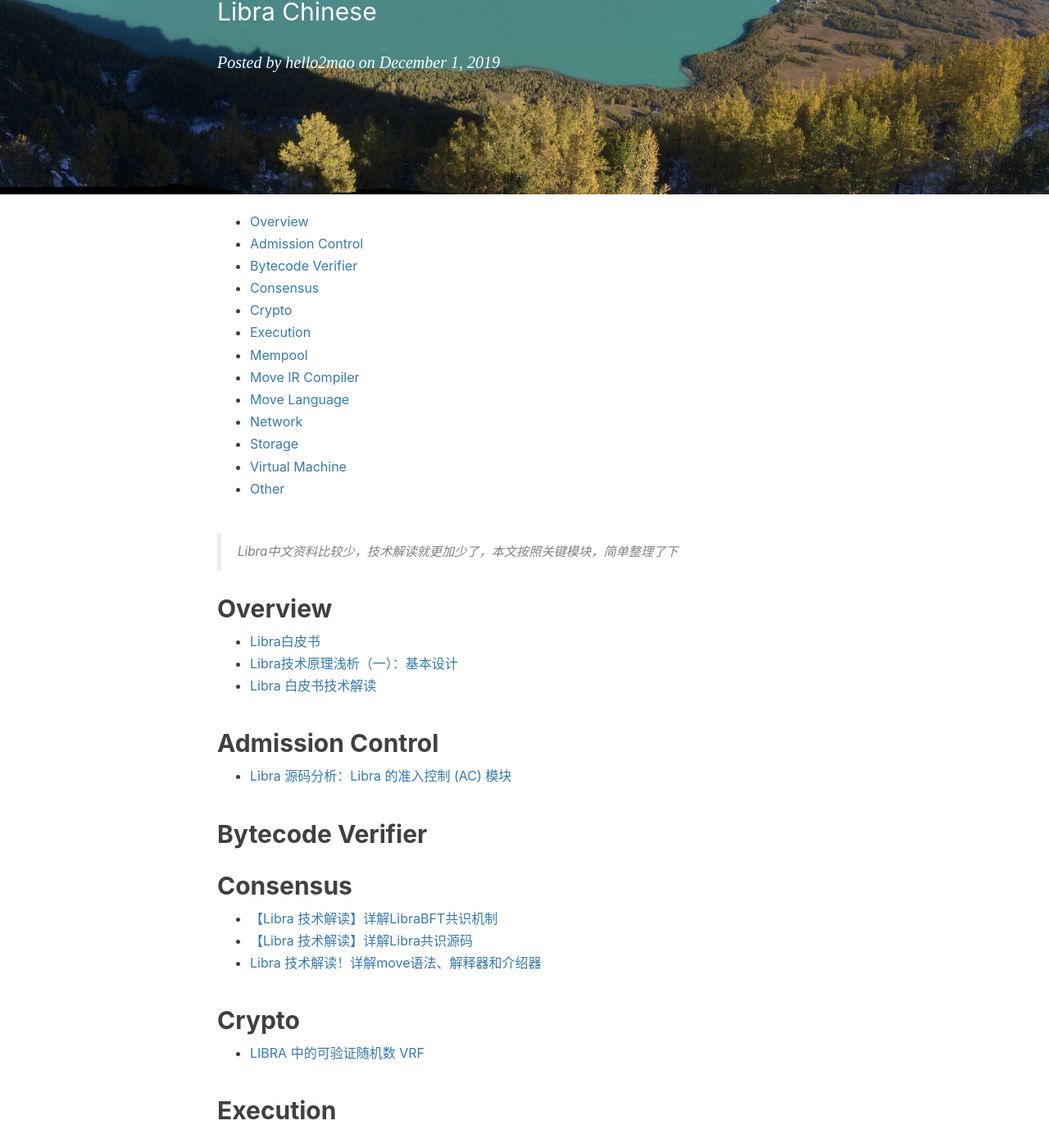
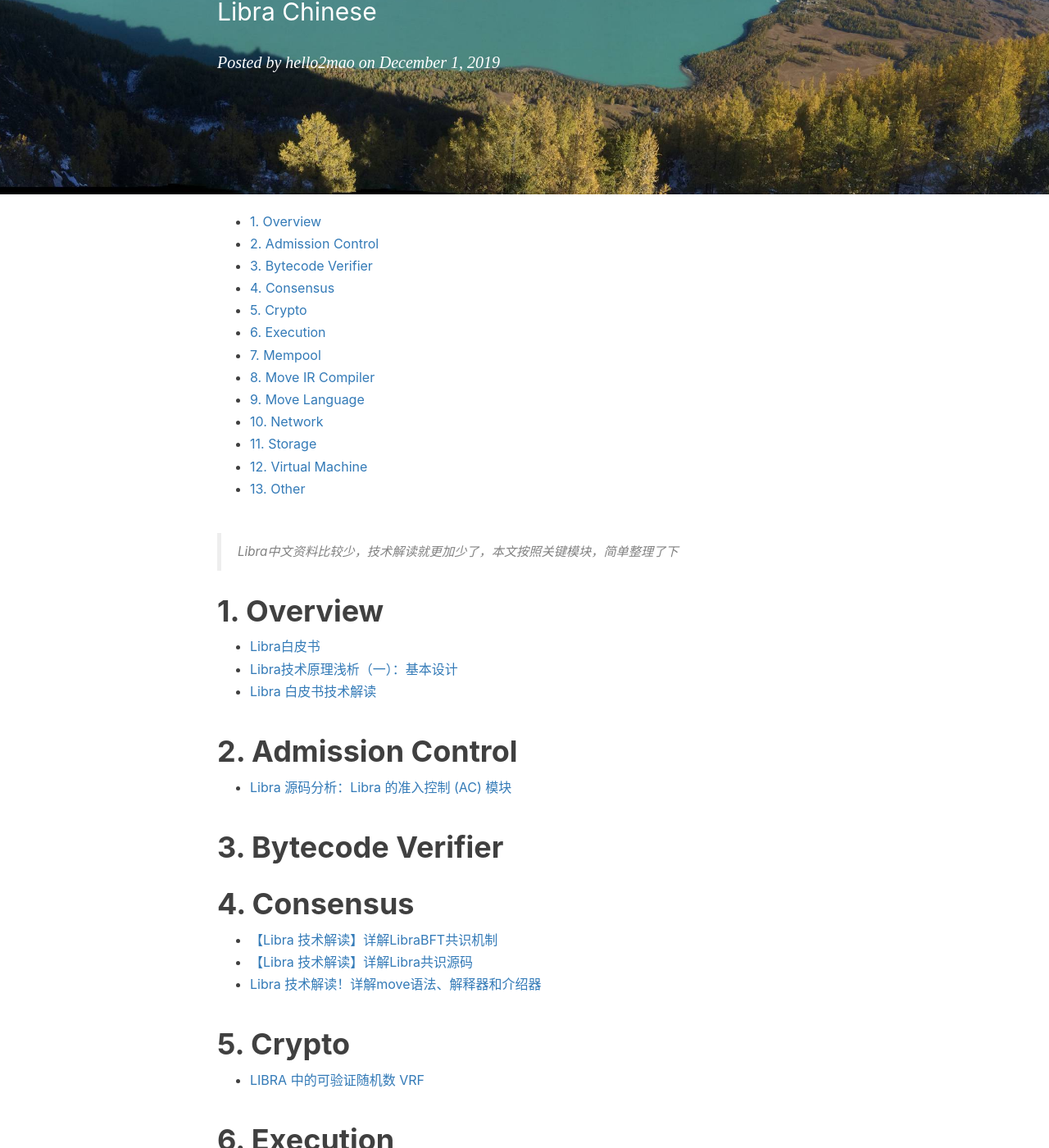
Before and after one commit to hello2mao/hello2mao.github.io, a Jekyll site: the page built from _posts/2019-12-01-libra-chinese-doc.md, in a window 1280 px wide and 1400 px high, scrolled down 286 px. Shown: the whole window at 82% size. Built offline with Jekyll 4.4.1, drawn with Linux system fonts in a browser that asks for light colours; nearby versions of some CDN libraries; comment, search, counter and statistics services are not loaded; some of the changed text lies outside the part shown.

Commit message:
Lazy push: 2019年12月 1日 星期日 09时52分40秒 CST

```diff
--- a/_posts/2019-12-01-libra-chinese-doc.md
+++ b/_posts/2019-12-01-libra-chinese-doc.md
@@ -10,67 +10,67 @@
 
 <!-- TOC -->
 
-- [Overview](#overview)
-- [Admission Control](#admission-control)
-- [Bytecode Verifier](#bytecode-verifier)
-- [Consensus](#consensus)
-- [Crypto](#crypto)
-- [Execution](#execution)
-- [Mempool](#mempool)
-- [Move IR Compiler](#move-ir-compiler)
-- [Move Language](#move-language)
-- [Network](#network)
-- [Storage](#storage)
-- [Virtual Machine](#virtual-machine)
-- [Other](#other)
+- [1. Overview](#1-overview)
+- [2. Admission Control](#2-admission-control)
+- [3. Bytecode Verifier](#3-bytecode-verifier)
+- [4. Consensus](#4-consensus)
+- [5. Crypto](#5-crypto)
+- [6. Execution](#6-execution)
+- [7. Mempool](#7-mempool)
+- [8. Move IR Compiler](#8-move-ir-compiler)
+- [9. Move Language](#9-move-language)
+- [10. Network](#10-network)
+- [11. Storage](#11-storage)
+- [12. Virtual Machine](#12-virtual-machine)
+- [13. Other](#13-other)
 
 <!-- /TOC -->
 
 > Libra中文资料比较少，技术解读就更加少了，本文按照关键模块，简单整理了下
 
-## Overview
+# 1. Overview
 - [Libra白皮书](https://libra.org/zh-CN/wp-content/uploads/sites/17/2019/06/LibraWhitePaper_zh_CN-1.pdf)
-- [ Libra技术原理浅析（一）：基本设计](https://www.raydbg.com/2019/Introduction-to-Libra-1/)
+- [Libra技术原理浅析（一）：基本设计](https://www.raydbg.com/2019/Introduction-to-Libra-1/)
 - [Libra 白皮书技术解读](https://learnblockchain.cn/2019/08/07/libra-tech/)
 
-## Admission Control
+# 2. Admission Control
 - [Libra 源码分析：Libra 的准入控制 (AC) 模块](https://learnblockchain.cn/2019/07/02/AC-module/)
 
-## Bytecode Verifier
+# 3. Bytecode Verifier
 
-## Consensus
+# 4. Consensus
 - [【Libra 技术解读】详解LibraBFT共识机制](https://mp.weixin.qq.com/s/oyu9ndRPvzCFWF7QcH_tvA)
 - [【Libra 技术解读】详解Libra共识源码](https://mp.weixin.qq.com/s/mYchizsguCyfbQnltRrjbQ)
-- [ Libra 技术解读！详解move语法、解释器和介绍器](https://mp.weixin.qq.com/s/9MyNnhmaXa3tIN2zaFgKMg)
+- [Libra 技术解读！详解move语法、解释器和介绍器](https://mp.weixin.qq.com/s/9MyNnhmaXa3tIN2zaFgKMg)
 
-## Crypto
+# 5. Crypto
 - [LIBRA 中的可验证随机数 VRF](https://learnblockchain.cn/2019/07/14/libra-VRF/)
 
-## Execution
+# 6. Execution
 
-## Mempool
-- [Libra 源码分析： 内存池 mempool 模块解读 - 1](https://learnblockchain.cn/2019/07/03/libra-mempool-module1/)
+# 7. Mempool
+- [Libra 源码分析：内存池 mempool 模块解读 - 1](https://learnblockchain.cn/2019/07/03/libra-mempool-module1/)
 - [Libra 源码分析：内存池 mempool 模块解读 - 2](https://learnblockchain.cn/2019/07/04/libra-mempool-module2/)
 - [Libra 源码分析：内存池 mempool 模块解读 - 3](https://learnblockchain.cn/2019/07/05/libra-mempool-module3/)
 
-## Move IR Compiler
+# 8. Move IR Compiler
 
-## Move Language
-- [ Libra技术原理浅析（二）：Move语言](https://www.raydbg.com/2019/Introduciton-to-Libra-2/)
+# 9. Move Language
+- [Libra技术原理浅析（二）：Move语言](https://www.raydbg.com/2019/Introduciton-to-Libra-2/)
 - [解读 Libra Move：一种可编程资源语言](https://learnblockchain.cn/2019/06/28/deep-move/)
-- [ 伯克利女程序员硬核详解 Libra 编程语言 Move 的主要特征及基本语法](https://www.chainnews.com/articles/775489969485.htm)
+- [伯克利女程序员硬核详解 Libra 编程语言 Move 的主要特征及基本语法](https://www.chainnews.com/articles/775489969485.htm)
 - [move语言简介](https://mp.weixin.qq.com/s/cXBECPk_zIs22YlQyyqeug)
 
-## Network
+# 10. Network
 
-## Storage
+# 11. Storage
 - [Libra 源码分析：Libra 中数据存储的 Schema](https://learnblockchain.cn/2019/06/30/Schema-for-data-storage-in-Libra/)
 - [Libra 源码分析：打通 Libra CLI 客户端与 libradb 模块](https://learnblockchain.cn/2019/07/01/Proficient-client-and-libradb-modules/)
 
-## Virtual Machine
+# 12. Virtual Machine
 
-## Other
+# 13. Other
 - [通过 Libra 学习 Protobuf](https://learnblockchain.cn/2019/06/29/Learn-Protobuf-in-Libra/)
-- [ Libra第一笔转账——硬核方式](https://mp.weixin.qq.com/s/EjXPKupRX-qkIt_f8yBJbA)
-- [ Accumulator Proof解析](https://mp.weixin.qq.com/s/BIl8ucIEi1odFskmPL8oBg)
-- [ 如何黑盒破解 Libra 的序列化算法](https://mp.weixin.qq.com/s/ZEjYqlBUNPBbPmhKK-eKxg)
+- [Libra第一笔转账——硬核方式](https://mp.weixin.qq.com/s/EjXPKupRX-qkIt_f8yBJbA)
+- [Accumulator Proof解析](https://mp.weixin.qq.com/s/BIl8ucIEi1odFskmPL8oBg)
+- [如何黑盒破解 Libra 的序列化算法](https://mp.weixin.qq.com/s/ZEjYqlBUNPBbPmhKK-eKxg)
```
